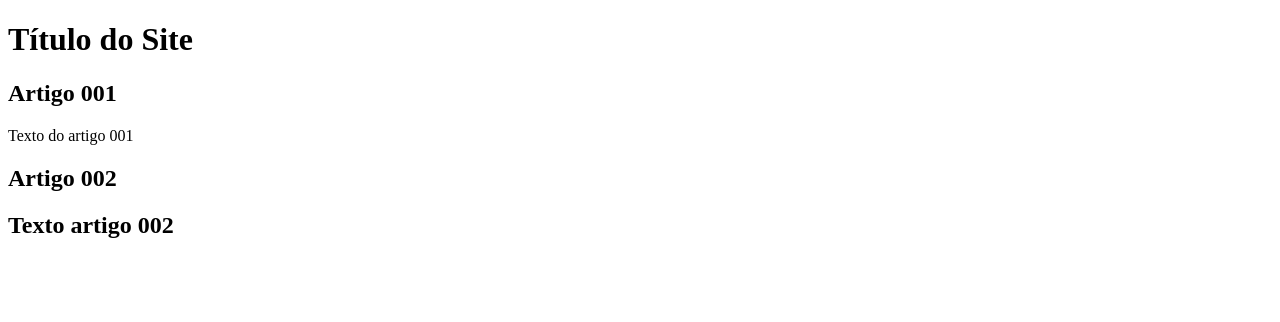
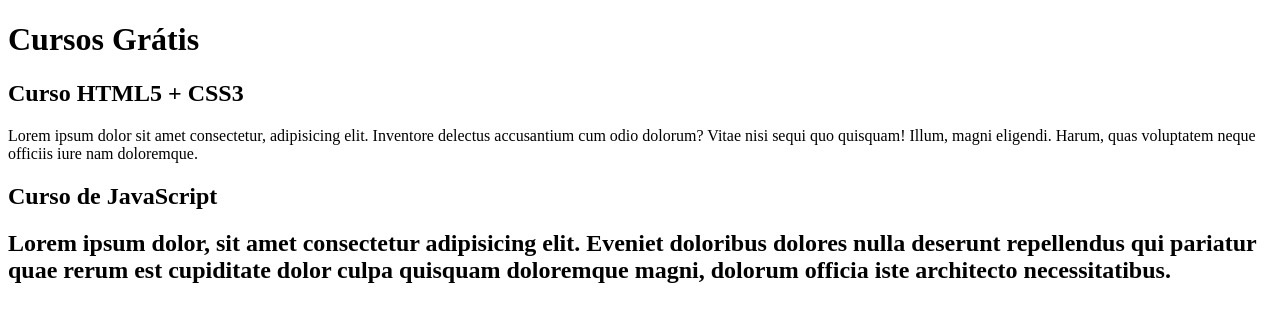
Before and after one commit to JoseHernandesCardoso/projeto-site, a plain HTML site: page index.html in a window 1280 px wide. Drawn offline with Linux system fonts and the light colour scheme.

Commit message:
Inicio do conteúdo

```diff
--- a/index.html
+++ b/index.html
@@ -8,15 +8,15 @@
 <body>
     <main>
         <header>
-            <h1>Título do Site</h1>
+            <h1>Cursos Grátis</h1>
         </header>
         <article>
-            <h2>Artigo 001</h2>
-            <p>Texto do artigo 001</p>
+            <h2>Curso HTML5 + CSS3</h2>
+            <p>Lorem ipsum dolor sit amet consectetur, adipisicing elit. Inventore delectus accusantium cum odio dolorum? Vitae nisi sequi quo quisquam! Illum, magni eligendi. Harum, quas voluptatem neque officiis iure nam doloremque.</p>
         </article>
         <article>
-            <h2>Artigo 002</h2>
-            <h1>Texto artigo 002</h1>
+            <h2>Curso de JavaScript</h2>
+            <h1>Lorem ipsum dolor, sit amet consectetur adipisicing elit. Eveniet doloribus dolores nulla deserunt repellendus qui pariatur quae rerum est cupiditate dolor culpa quisquam doloremque magni, dolorum officia iste architecto necessitatibus.</h1>
         </article>
     </main>
 </body>
```
